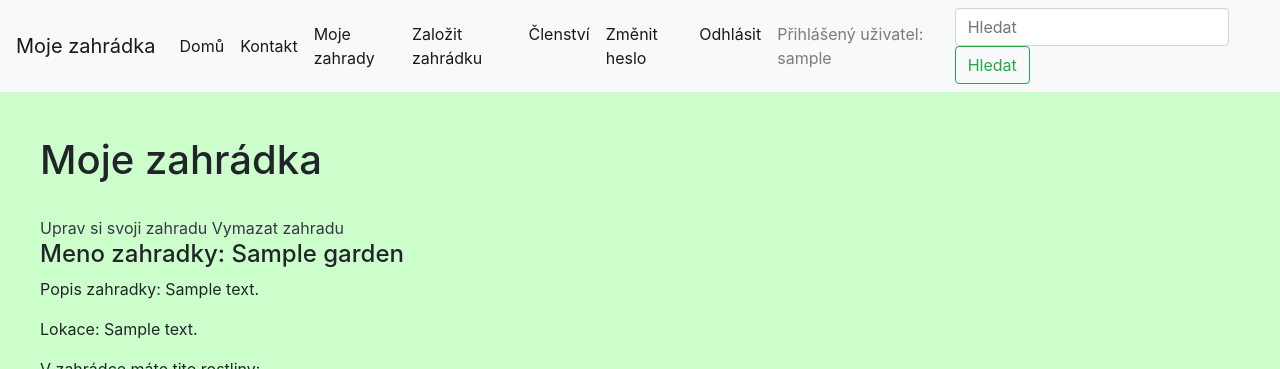
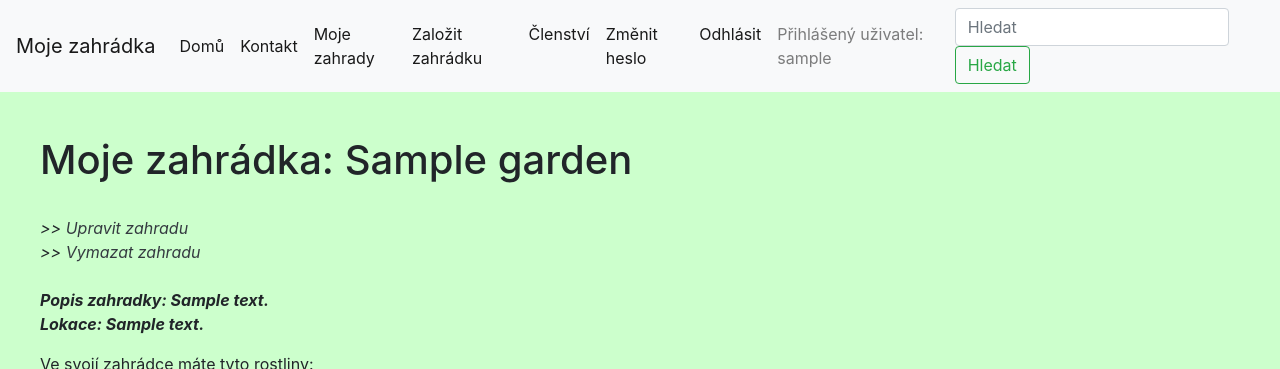
Before and after one commit to kristina-hladikova/garden, a Django app: page /garden/1/ in a window 1280 px wide. Shown: the top 369 px of the page. Run offline with Django 3.2, Linux system fonts and the light colour scheme; a user stored in the database is signed in; tables that the repository leaves empty hold one stand-in row (values such as "Sample post"); some libraries are stand-ins or nearby versions.

Commit message:
html changes

```diff
--- a/zahradka_app/models.py
+++ b/zahradka_app/models.py
@@ -69,7 +69,7 @@ class Event(models.Model):
     #     return f'{self.get_name_display()}'
 
     def __str__(self):
-        return f"{self.plant.name} {self.get_name_display()}"
+        return f"{self.plant.name} - {self.get_name_display()}"
 
 
 class TimeOfEvent(models.Model):
--- a/zahradka_app/templates/base.html
+++ b/zahradka_app/templates/base.html
@@ -1,6 +1,6 @@
 {% load static %}
 <!DOCTYPE html>
-<html lang="en">
+<html lang="cs">
 <head>
     <meta charset="UTF-8">
 <!--    <meta name="viewport" content="width=device-width, initial-scale=1.0">-->
--- a/zahradka_app/templates/contact.html
+++ b/zahradka_app/templates/contact.html
@@ -3,11 +3,9 @@
 {% block body %}
 
 <div style="margin:80px">
-		<h1>Contact</h1>
-		<h4>Contact us directly if you have any questions</h4>
+		<h1>Kontaktní formulář</h1>
 		<p>
-			Please write your name, email address and a message below if you have any questions.
-			One of our staff members will be happy to contact you directly and answer your questions as soon as possible.
+			V případě jakékoliv otázky nás neváhejte kontaktovat
 		</p>
 		<form method="post">
         {% csrf_token %}
--- a/zahradka_app/templates/garden_detail.html
+++ b/zahradka_app/templates/garden_detail.html
@@ -1,31 +1,42 @@
-{% extends 'base.html' %}
+    {% extends 'base.html' %}
 {% block page_title %}Zahrádka{% endblock page_title %}
 {% block body %}
 
-<h1>Moje zahrádka</h1><br>
 
-<a class="text-dark" href="update_garden">Uprav si svoji zahradu</a>
-<a class="text-dark" href="delete_garden">Vymazat zahradu</a>
+<h1>Moje zahrádka: {{garden.name}}</h1><br>
 
-<h4>Meno zahradky: {{garden.name}}</h4>
-<p>Popis zahradky: {{garden.description}}</p>
-<p>Lokace: {{garden.address}}</p>
+    <i>>> <a class="text-dark" href="update_garden">Upravit zahradu</a><br>
+       >> <a class="text-dark" href="delete_garden"> Vymazat zahradu</a></i>
+<br><br>
+
+<i><b><p>Popis zahradky: {{garden.description}}<br>
+Lokace: {{garden.address}}</p></b></i>
 <p>
-    V zahrádce máte tito rostliny:
+    Ve svojí zahrádce máte tyto rostliny:
 {% load static %}
 
     <ul>
-    Rostliny:
     {% for plant in plants %}
         {% with 'plant_photos/'|add:plant.name|add:'.jpg' as plant_photo %}
-        <li> <img src="{% static plant_photo %}" class="rounded-circle" width="150" > {{ plant.name }}</li>
+        <li>{{ plant.name }} <img src="{% static plant_photo %}" class="rounded-circle" width="150"> </li>
         {% endwith %}
     {% endfor %}
     </ul>
 <p>
-Eventy ke dni: {{ date }}
+    <b>Práce na zahrádce ke dni: {{ date }} </b><br><br>
+Nastav jiné datum:
+<form action="{% url 'garden_detail' garden.id %}" method="post">
+    {% csrf_token %}
+<label> <input type="date" name="calendar"> vybrat datum</label>
+    <input type="submit" class="btn btn-outline-secondary" value="Odeslat">
+<!--    onclick ajax -->
+    </form>
+
+
+
 </p>
-Eventy:
+    {% if events %}
+    <h2>Práce na zahrádce:</h2>
  <ul>{% for event in events %}
                     <li>
                        {{ event }}: {{ event.description }}
@@ -34,13 +45,11 @@ Eventy:
                     {% endfor %}
                 </ul>
 
+
+
+    {% else %}
+    <h2>Práce na zahrádce:</h2>
+V toto datum nemáte na zahradě žádné práce :-)
+{% endif %}
 </p>
-<form action="{% url 'garden_detail' garden.id %}" method="post">
-    {% csrf_token %}
-<label> <input type="date" name="calendar">Vyber datum</label>
-    <input type="submit" class="btn btn-outline-secondary" value="Odeslat">
-<!--    onclick ajax -->
-    </form>
-{{ calendar }}
-
 {% endblock body %}
```
Also changed, not shown: zahradka_app/templates/garden.html (+7 -0 lines), zahradka_app/templates/membership.html (+4 -4 lines).
